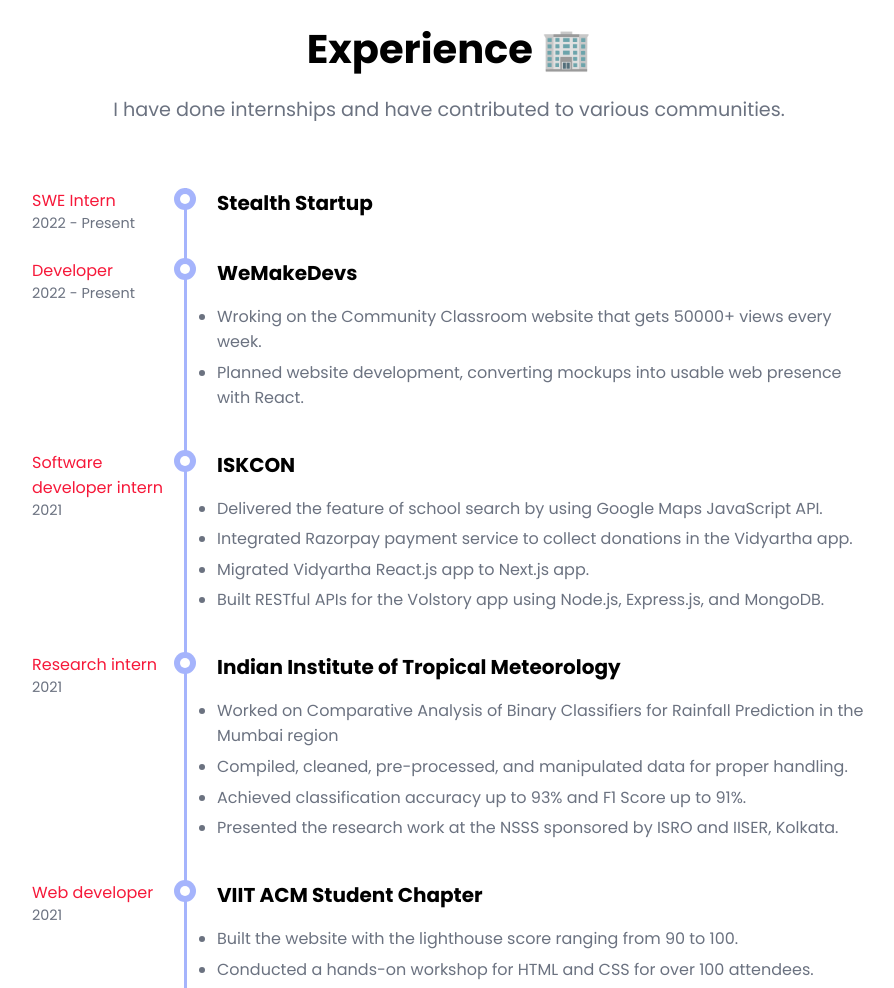
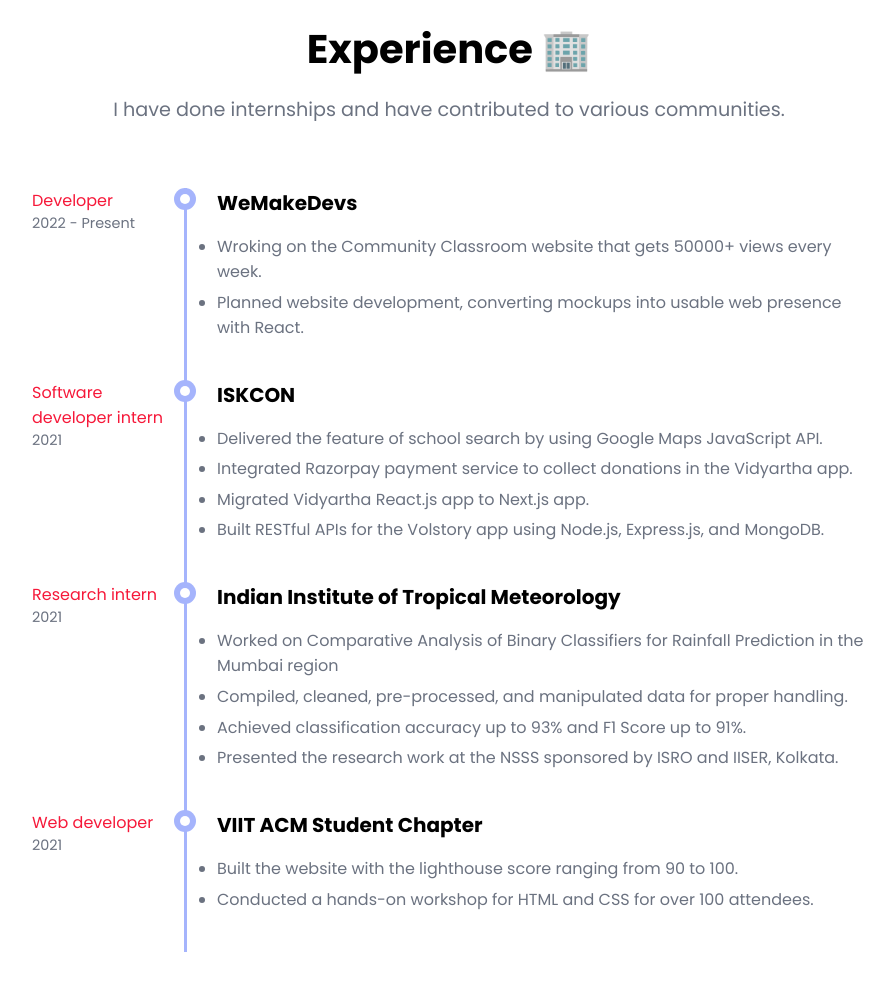
Before and after one commit to siddhigate1/siddhigate1.github.io, a plain HTML site: page index.html in a window 1280 px wide. Shown: the part 3189-4177 px from the top of the page, without its empty margins (191-1085 px from the left). Drawn offline with Linux system fonts and the light colour scheme.

Commit message:
Update index.html

```diff
--- a/index.html
+++ b/index.html
@@ -187,14 +187,6 @@
 
         <div class="section-info">
             <div class="experience">
-                <div class="item">
-                    <h5 class="company-name">Stealth Startup</h5>
-                    <div class="location"><i class="fa fa-map-marker" aria-hidden="true"></i>Remote</div>
-                    <div class="job-info">
-                        <div class="title">SWE Intern</div>
-                        <div class="duration">2022 - Present</div>
-                    </div>
-                </div>
                 <div class="item">
                     <h5 class="company-name">WeMakeDevs</h5>
                     <div class="location"><i class="fa fa-map-marker" aria-hidden="true"></i>Remote</div>
```
